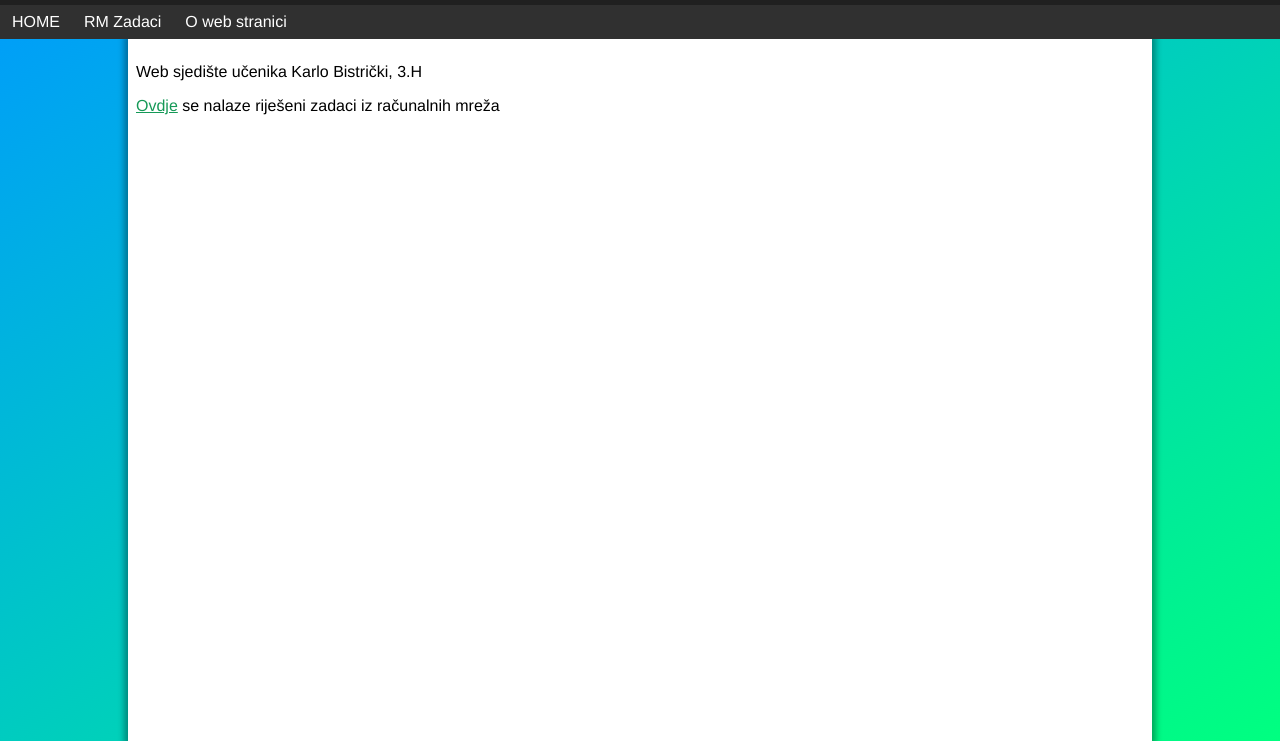
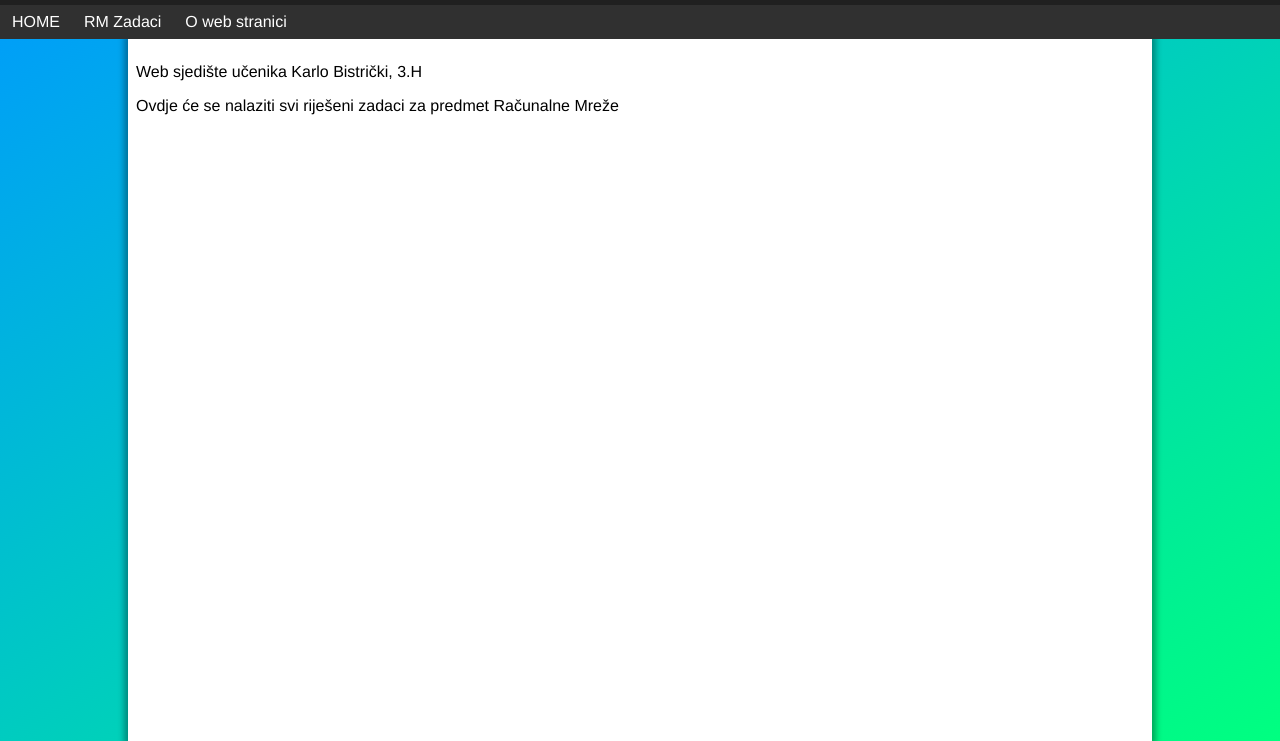
Before and after one commit to Karl255/Website, an Eleventy site: page source/index.html in a window 1280 px wide. Shown: the part 59-800 px from the top of the page. Built offline with nearby package versions, Linux system fonts and the light colour scheme; Eleventy itself is replaced by a stand-in of ours; files that its build step writes are made by us from their sources.

Commit message:
Removed broken link

```diff
--- a/source/index.html
+++ b/source/index.html
@@ -7,4 +7,4 @@ eleventyNavigation:
   order: -1
 ---
 <p>Web sjedište učenika Karlo Bistrički, 3.H</p>
-<p><a href="/rm-zadaci/">Ovdje</a> se nalaze riješeni zadaci iz računalnih mreža</p>
+<p>Ovdje će se nalaziti svi riješeni zadaci za predmet Računalne Mreže</p>
```
